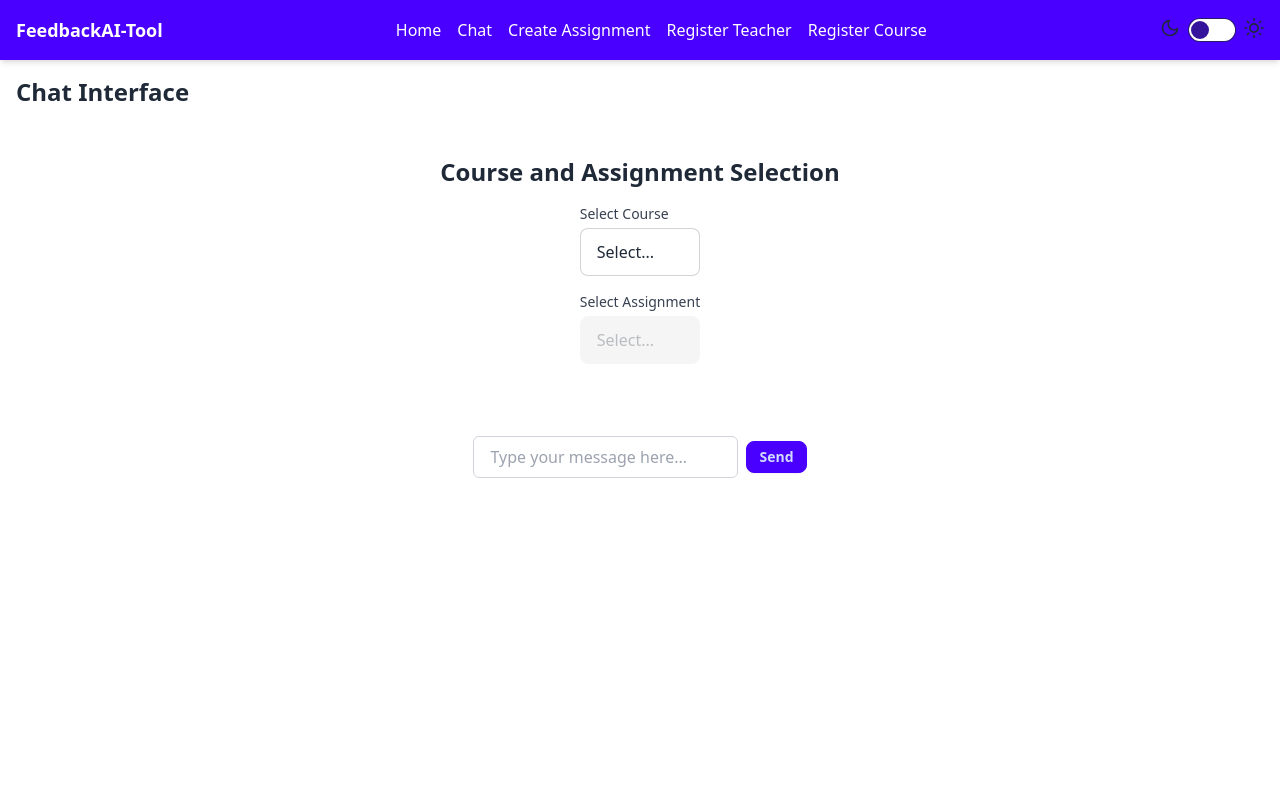
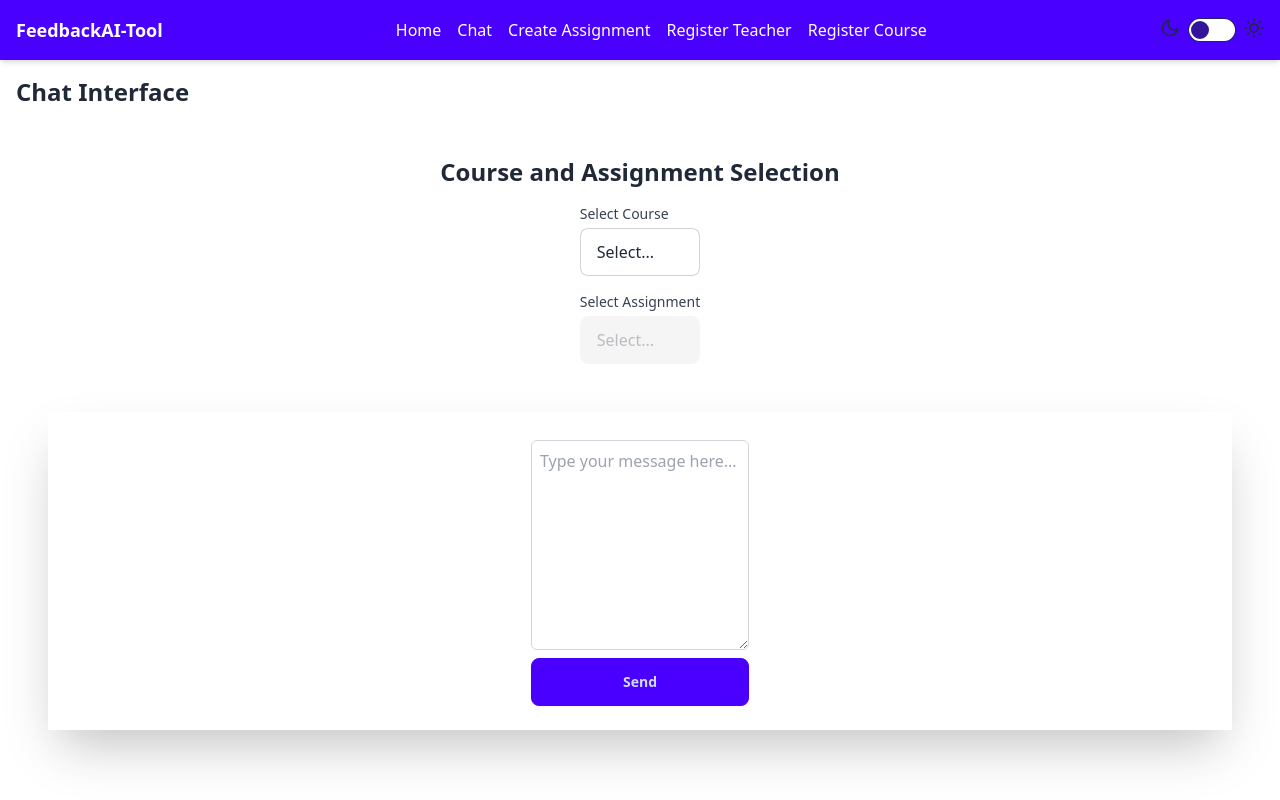
Before and after one commit to afstudeerprojecten/FeedbackAI-Tool, a React (Vite) app: page /FeedbackAI-Tool/chat in a window 1280 px wide. Built offline with nearby package versions, Linux system fonts and the light colour scheme.

Commit message:
Update ChatInput and ChatInterface components

```diff
--- a/src/components/ChatInput.tsx
+++ b/src/components/ChatInput.tsx
@@ -9,12 +9,13 @@ const ChatInput: React.FC<Props> = ({ onSendMessage }) => {
   const [isLoading, setIsLoading] = useState(false); // State to track loading state
   const [messages, setMessages] = useState<{ text: string; sender: string }[]>([]); // State to store messages
 
-  const handleInputChange = (event: ChangeEvent<HTMLInputElement>) => {
+  const handleInputChange = (event: ChangeEvent<HTMLTextAreaElement>) => {
     setInputValue(event.target.value);
   };
 
-  const handleKeyPress = (event: KeyboardEvent<HTMLInputElement>) => {
-    if (event.key === 'Enter') {
+  const handleKeyPress = (event: KeyboardEvent<HTMLTextAreaElement>) => {
+    if (event.key === 'Enter' && !event.shiftKey) {
+      event.preventDefault();
       sendMessage();
     }
   };
@@ -41,16 +42,18 @@ const ChatInput: React.FC<Props> = ({ onSendMessage }) => {
   };
 
   return (
-    <div className="input-container flex items-center">
-      <input
-        type="text"
+    <div className="input-container">
+      <textarea
+        id='chat-input'
         value={inputValue}
         onChange={handleInputChange}
         onKeyPress={handleKeyPress}
         placeholder="Type your message here..."
-        className="mr-2 px-4 py-2 rounded-md border border-gray-300 focus:outline-none focus:border-indigo-500"
+        className="mt-1 p-2 block w-full border border-gray-300 rounded-md focus:outline-none focus:ring-indigo-500 focus:border-indigo-500"
+        rows={8} // Set the number of rows for the textarea
       />
-      <button className="btn btn-sm btn-primary" onClick={sendMessage}>
+
+      <button className="btn btn-primary mt-2 block mx-auto w-full" onClick={sendMessage}>
         {isLoading ? 'Sending...' : 'Send'}
       </button>
     </div>
--- a/src/components/ChatInterface.tsx
+++ b/src/components/ChatInterface.tsx
@@ -63,11 +63,13 @@ const ChatInterface: React.FC = () => {
           </div>
         </form>
       </div>
-      <div className="container mx-auto flex flex-col items-center">
+      <div className="container mx-auto flex flex-col items-center shadow-2xl">
         <ChatMessages messages={messages} />
         <br />
         <ChatInput onSendMessage={handleSendMessage} />
+        <br />
       </div>
+
     </div>
   );
 };
```
